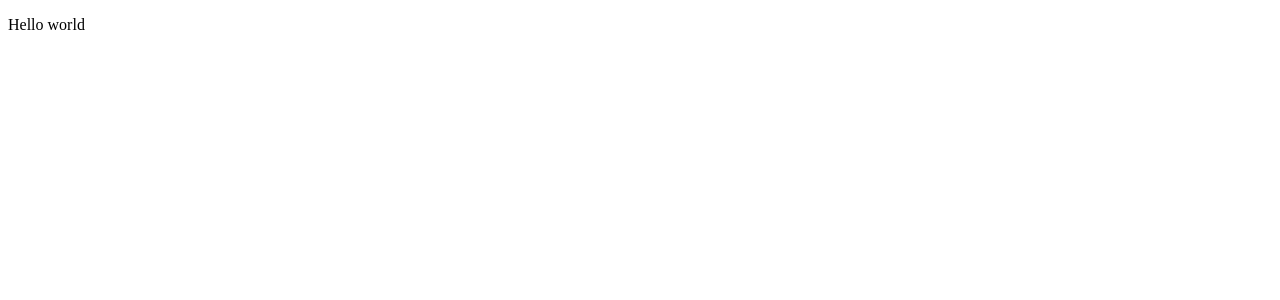
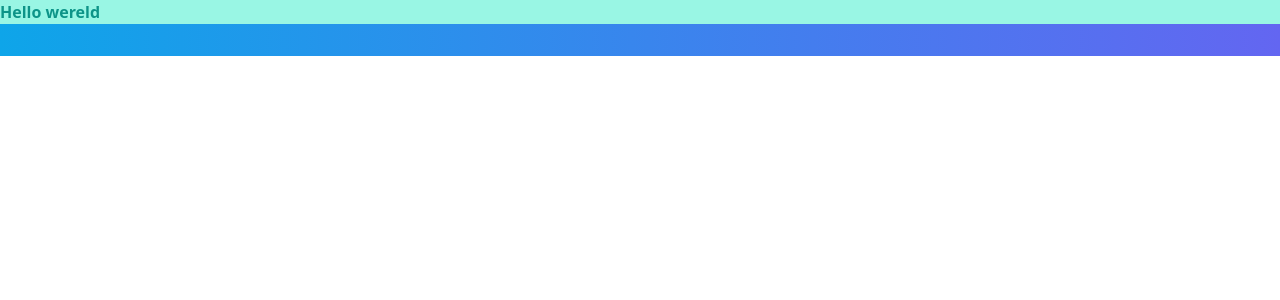
Before and after one commit to CumptichSenne/frontend_eindopdracht, a React (Vite) app: page / in a window 1280 px wide. Shown: the top 300 px of the page. Built offline with nearby package versions, Linux system fonts and the light colour scheme.

Commit message:
feat: added tailwind

```diff
--- a/index.html
+++ b/index.html
@@ -4,7 +4,7 @@
     <meta charset="UTF-8" />
     <link rel="icon" type="image/svg+xml" href="/vite.svg" />
     <meta name="viewport" content="width=device-width, initial-scale=1.0" />
-    <title>Vite + React + TS</title>
+    <title>Portfolio</title>
   </head>
   <body>
     <div id="root"></div>
--- a/package.json
+++ b/package.json
@@ -17,6 +17,9 @@
     "@types/react": "^18.0.28",
     "@types/react-dom": "^18.0.11",
     "@vitejs/plugin-react": "^3.1.0",
+    "prettier": "^2.8.7",
+    "prettier-plugin-tailwindcss": "^0.2.7",
+    "tailwindcss": "^3.3.1",
     "typescript": "^4.9.3",
     "vite": "^4.2.0"
   }
--- a/src/assets/screens/index.tsx
+++ b/src/assets/screens/index.tsx
@@ -1,6 +1,8 @@
 export default () => {
 
  return (
-   <p>Hello world</p>
+  <div className="h-14 bg-gradient-to-r from-sky-500 to-indigo-500">
+   <p className="bg-teal-200 font-bold text-teal-600">Hello wereld</p>
+  </div>
  );
 }
--- /dev/null
+++ b/src/assets/tailwind.css
@@ -0,0 +1,3 @@
+@tailwind base;
+@tailwind components;
+@tailwind utilities;
--- a/src/main.tsx
+++ b/src/main.tsx
@@ -1,6 +1,8 @@
 import React from 'react'
 import ReactDOM from 'react-dom/client'
-import App from './assets/screens/index'
+import App from './assets/screens'
+
+import './assets/tailwind.css'
 
 ReactDOM.createRoot(document.getElementById('root') as HTMLElement).render(
   <React.StrictMode>
--- /dev/null
+++ b/tailwind.config.js
@@ -0,0 +1,8 @@
+/** @type {import('tailwindcss').Config} */
+module.exports = {
+  content: ['./index.html', './src/**/*.{ts,tsx}'],
+  theme: {
+    extend: {},
+  },
+  plugins: [],
+}
```
Also changed, not shown: 1 other file (tests, documents, lock files or other folders).
